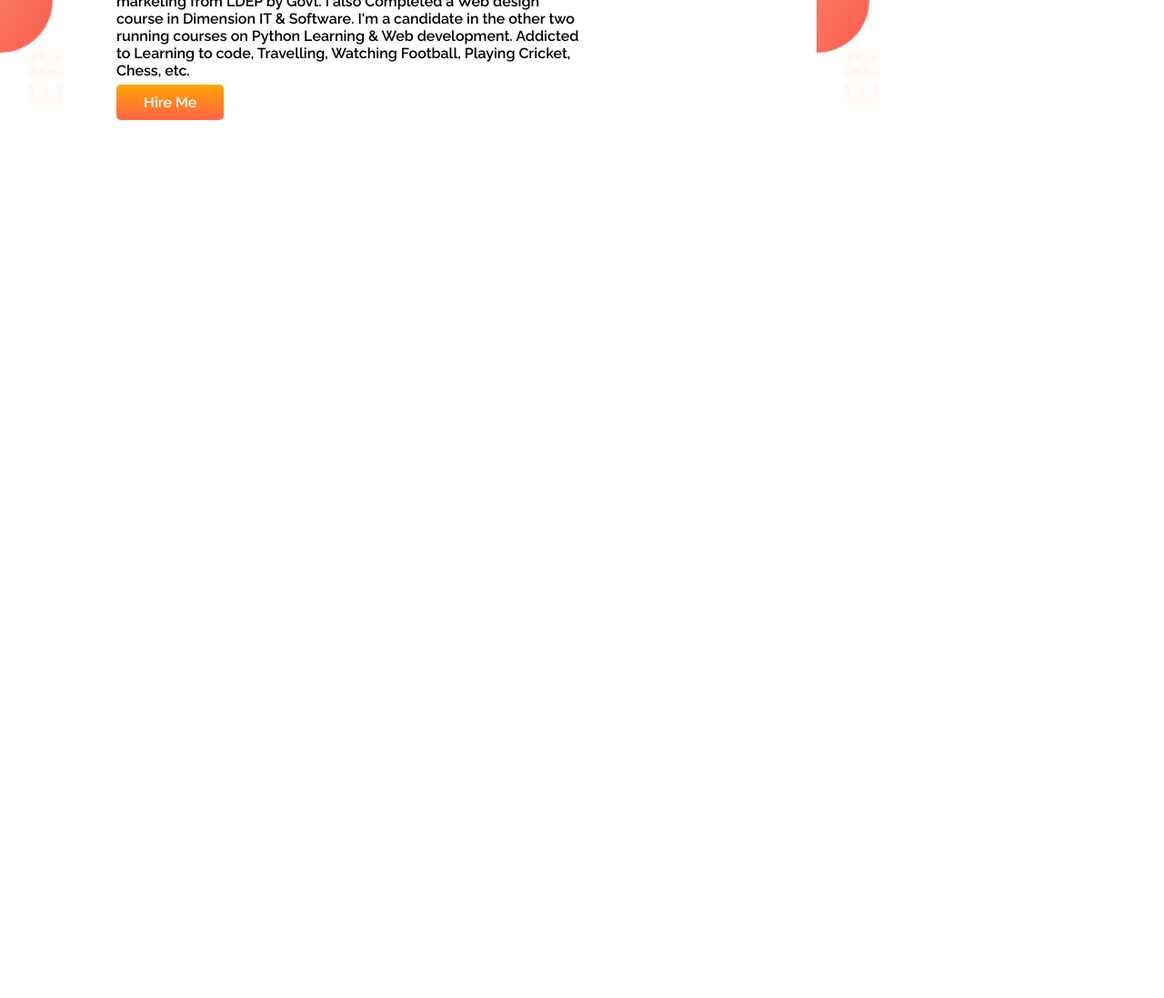
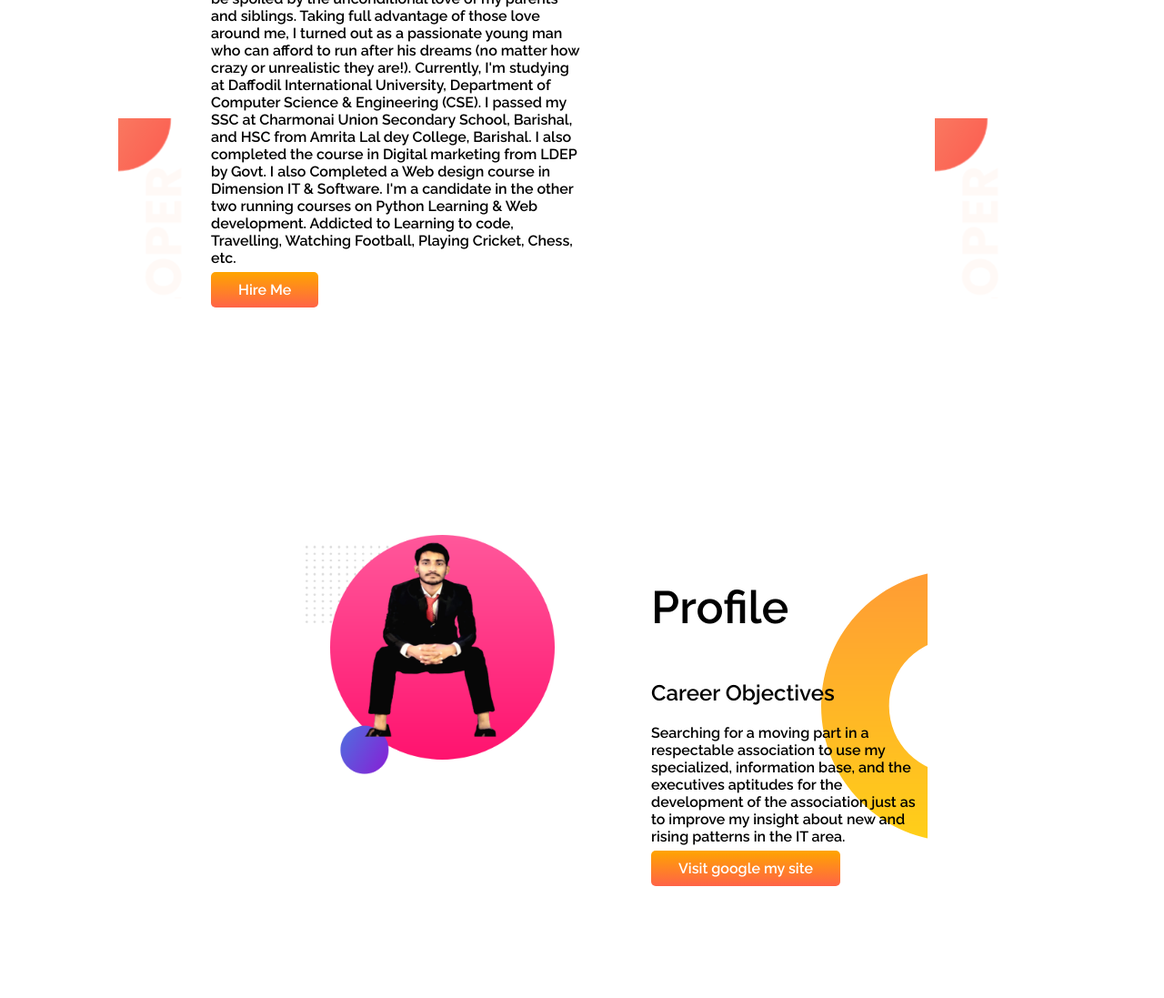
Before and after one commit to HR-Riad/developer-portfolio, a plain HTML site: page index.html in a window 1280 px wide. Shown: the part 500-1597 px from the top of the page at 91% size. Before the commit the page ends 800 px from the top, so only its background shows below. Drawn offline with Linux system fonts and the light colour scheme.

Commit message:
carrer-objective

```diff
--- a/index.html
+++ b/index.html
@@ -29,5 +29,18 @@
         <img src="images/1.png" alt="">
     </div>
     </section>
+    <section>
+        <section class="Career-Objectives">
+            <div class="half-width">
+                <img src="images/3.png" alt="My pic">
+            </div>
+            <div class="half-width">
+                <h1>Profile</h1>
+                <h2>Career Objectives</h2>
+              <p> Searching for a moving part in a respectable association to use my specialized, information base, and the executives aptitudes for the development of the association just as to improve my insight about new and rising patterns in the IT area.</p>
+              <a class="hire-me-button" href="https://sites.google.com/view/hasanurrahmanriad/home" target="_blank">Visit google my site</a>
+            </div>
+        </section>
+    </section>
 </body>
 </html>
--- a/style.css
+++ b/style.css
@@ -10,6 +10,7 @@ span{
 }
 section{
     display: flex;
+    margin: 130px;
 }
 .half-width{
     width: 50%;
@@ -29,3 +30,8 @@ section{
 .top-banner{
     background-image: url(images/top-banner.png);
 }
+.Career-Objectives{
+    background-image: url(images/dream-bg.png);
+    background-repeat: no-repeat;
+    background-position:right ;
+}
```
Also changed, not shown: images/2.png (added), images/3.png (added), images/my-bg2 (1).png (added).
